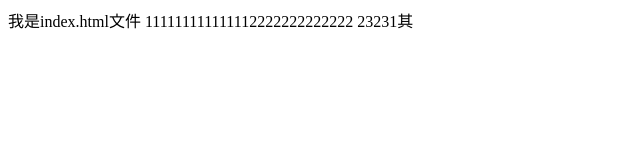
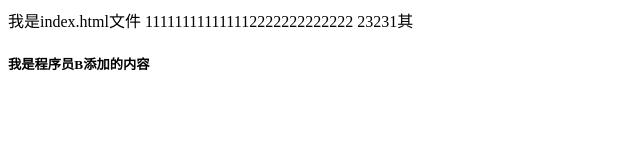
Before and after one commit to biu-wang/git-demo, a plain HTML site: page index.html in a window 1280 px wide. Shown: the whole page, without its empty margins (0-640 px from the left). Drawn offline with Linux system fonts and the light colour scheme.

Commit message:
程序员B第一次提价破

```diff
--- a/index.html
+++ b/index.html
@@ -1,2 +1,3 @@
 我是index.html文件 111111111111112222222222222 23231其
 <div></div>
+<h5>我是程序员B添加的内容</h5>
```
